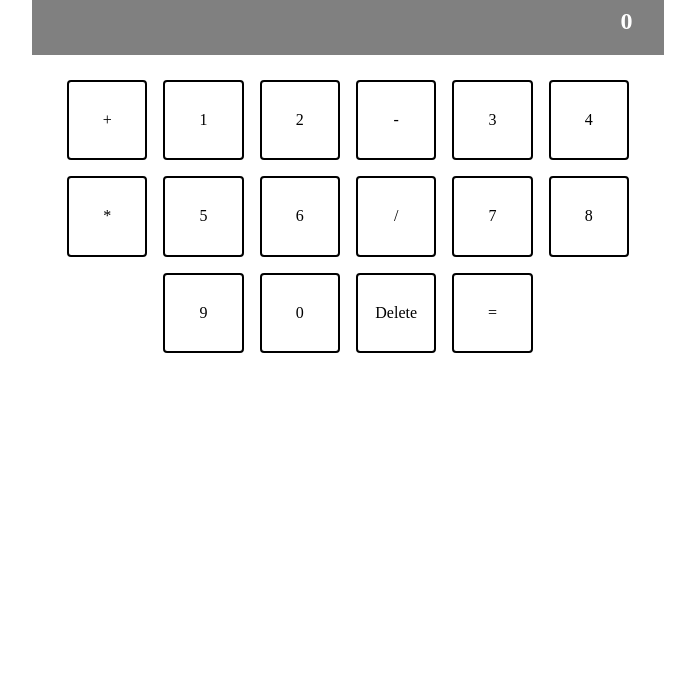
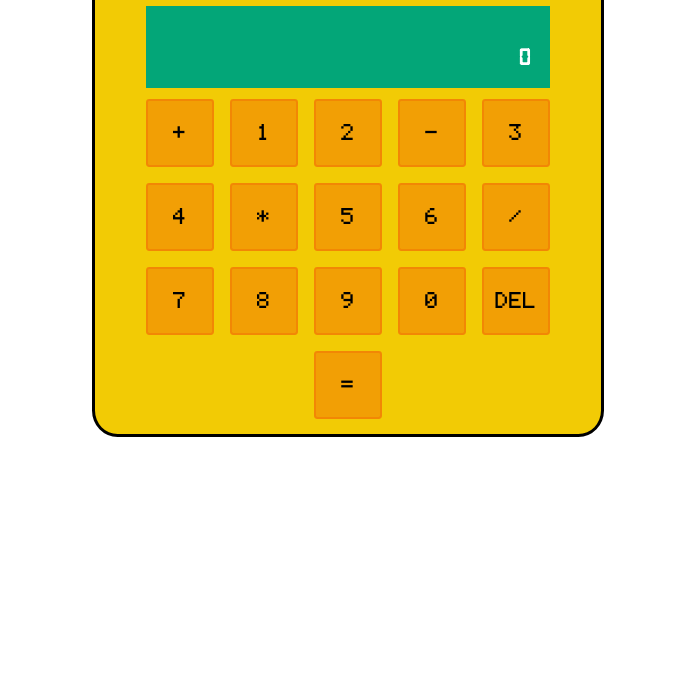
Before and after one commit to D240021/Calculadora, a plain HTML site: page index.html in a window 1280 px wide. Shown: the part 100-800 px from the top of the page, without its empty margins (292-987 px from the left). Drawn offline with Linux system fonts and the light colour scheme.

Commit message:
Se agregan estilos

```diff
--- a/Estilos/estilos.css
+++ b/Estilos/estilos.css
@@ -1,16 +1,59 @@
+:root {
+    --color-principal : #F2CB05;
+    --color-parte-operaciones : #03A678;
+    --color-teclas : #F29F05;
+    --color-borde-teclas : #F28705;
+    --color-hover-teclas-comunes : #F28705;
+    --color-hover-tecla-delete : #f5782c;
+
+    --fuente-teclas : CasioFont;
+}
+
+*{
+    user-select: none;
+}
+
+@font-face {
+    font-family: 'Digital7';
+    src: url('../Fuentes/digital-7.ttf') format('ttf'),
+         url('../Fuentes/digital-7.ttf') format('truetype');
+    font-weight: normal;
+    font-style: normal;
+}
+
+
+@font-face {
+    font-family: 'CasioFont';
+    src: url('../Fuentes/casio.ttf') format('truetype');
+    font-weight: normal;
+    font-style: normal;
+}
+
+body {
+    display: flex;
+    justify-content: center;
+}
+
+h1 {
+    font-family: CasioFont;
+}
 
 #calculadora {
-    border: 3px black;
-    width: 100%;
+    border: 3px solid black;
+    width: 40%;
     height: 100%;
     display: flex;
     flex-direction: column;
     align-items: center;
+    background-color: var(--color-principal);
+    border-radius: 5%;
+    padding: 15px 0 15px 0;
 }
 
 #parteOperaciones {
-    width: 50%;
-    background-color: gray;
+    width: 80%;
+    background-color: var(--color-parte-operaciones);
+    font-family: Digital7;
 }
 
 #campoTrabajo {
@@ -21,7 +64,7 @@
 }
 
 #parteTecladoNumerico {
-    width: 50%;
+    width: 80%;
     height: 80%;
     display: flex;
     flex-direction: row;
@@ -35,22 +78,24 @@
 .tecla {
     display: grid;
     place-content: center;
-    width: 70px;
-    height: 70px;
-    border: 2.5px solid black;
+    width: 60px;
+    height: 60px;
+    border: 2.5px solid var(--color-borde-teclas);
     padding: 0.5%;
     cursor: pointer;
     border-radius: 5%;
+    background-color: var(--color-teclas);
+    font-family: var(--fuente-teclas);
 }
 
 .tecla:hover {
-    background-color: darkmagenta;
+    background-color: var(--color-hover-teclas-comunes);
+    color: white;
 }
 
 #borrar:hover {
-    background-color: red;
+    background-color: var(--color-hover-tecla-delete);
     color: white;
-    border: 2.5px solid black;
 }
 
 #calc:hover {
@@ -58,3 +103,10 @@
     color: white;
     border: 2.5px solid black;
 }
+
+#operacion {
+    color: white;
+    display: grid;
+    place-content: end;
+    padding: 0 5% 0 5%;
+}
--- a/index.html
+++ b/index.html
@@ -35,7 +35,7 @@
             <div class="tecla" onclick="mostrarEnCampoTrabajo(this)">8</div>
             <div class="tecla" onclick="mostrarEnCampoTrabajo(this)">9</div>
             <div class="tecla" onclick="mostrarEnCampoTrabajo(this)">0</div>
-            <div class="tecla" id="borrar" onclick="borrarContenido()">Delete</div>
+            <div class="tecla" id="borrar" onclick="borrarContenido()">Del</div>
             <div class="tecla" id="calc" onclick="calcularResultado()">=</div>
 
         </section>
```
Also changed, not shown: Fuentes/casio.ttf (added), Fuentes/digital-7.ttf (added).
